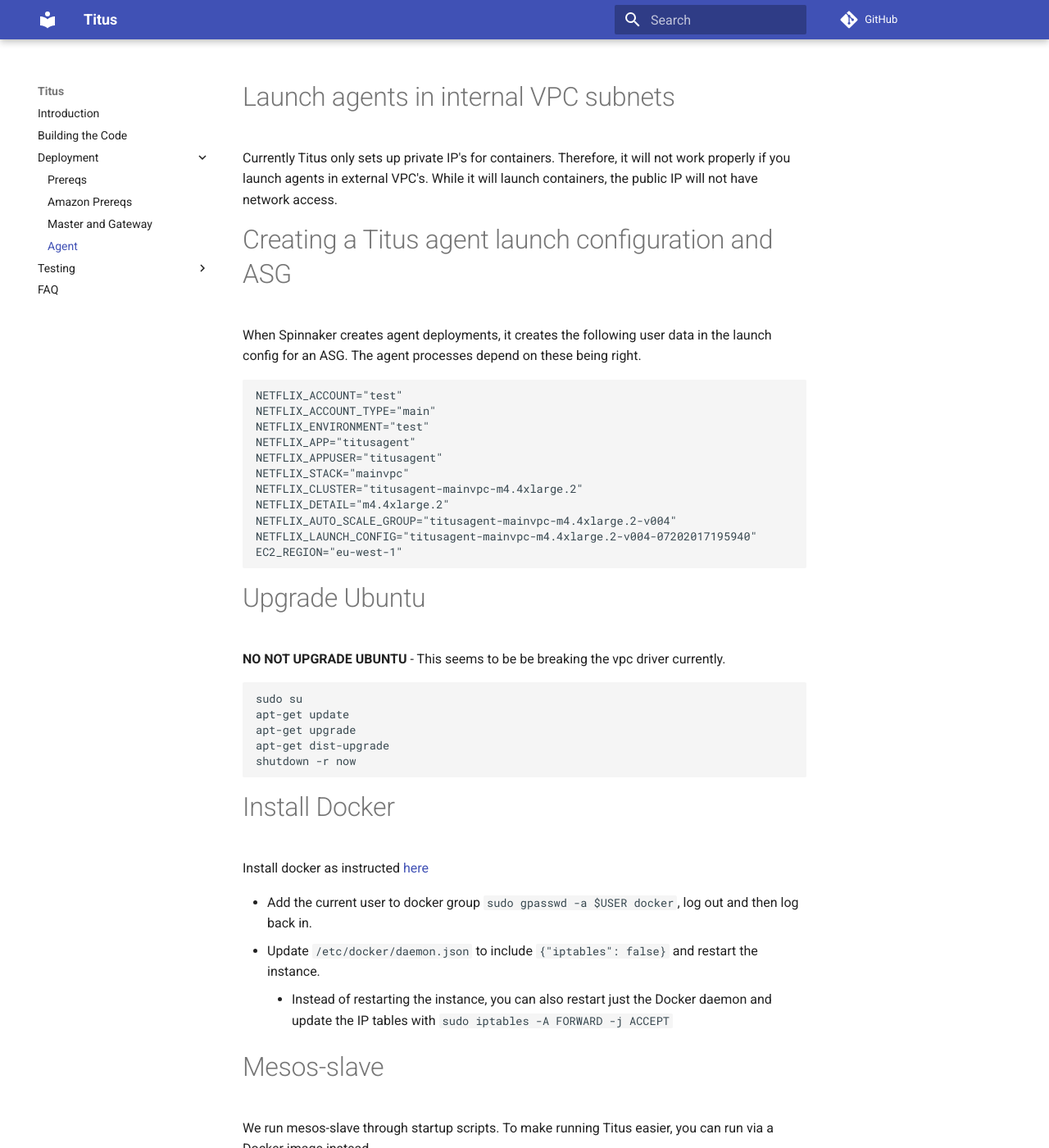
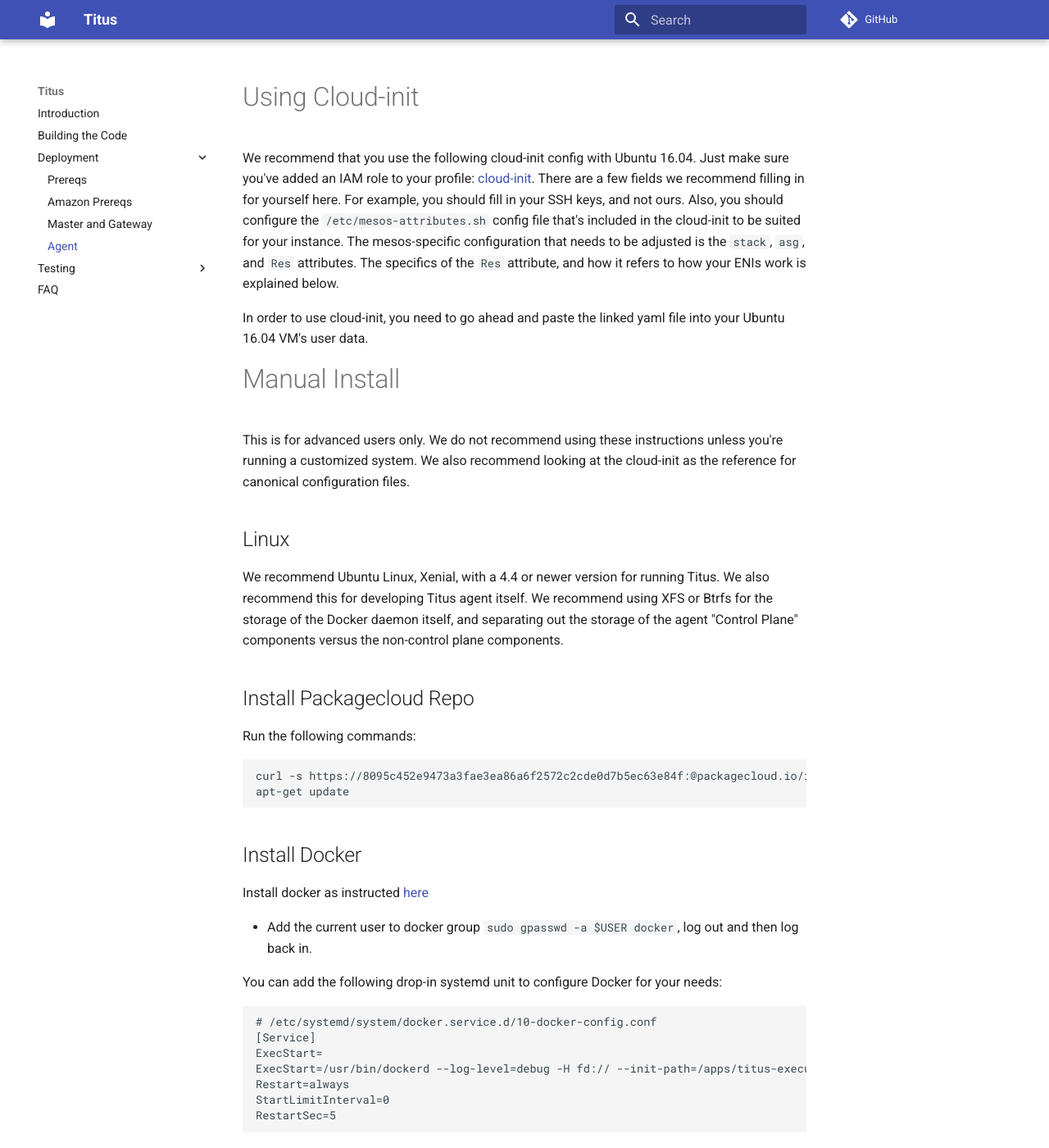
Before and after one commit to Netflix/titus, an MkDocs documentation site: the page built from docs/docs/install/agent.md, in a window 1280 px wide and 1400 px high. Shown: the whole window at 82% size. Built offline with MkDocs 1.6.1 and Material for MkDocs 9.7.7, drawn with Linux system fonts in a browser that asks for light colours; comment, search, counter and statistics services are not loaded; old or Windows-style settings are respelled for this version of MkDocs; some of the changed text lies outside the part shown.

Commit message:
Add new agent install instructions

````diff
--- a/docs/docs/install/agent.md
+++ b/docs/docs/install/agent.md
@@ -1,60 +1,166 @@
-# Launch agents in internal VPC subnets
-Currently Titus only sets up private IP's for containers. Therefore, it will not work properly if you launch
-agents in external VPC's. While it will launch containers, the public IP will not have network access.
+# Using Cloud-init
+We recommend that you use the following cloud-init config with Ubuntu 16.04. Just make sure you've added an IAM role to your profile: [cloud-init](cloud-init.yml). There are a few fields we recommend filling in for yourself here. For example, you should fill in your SSH keys, and not ours. Also, you should configure the `/etc/mesos-attributes.sh` config file that's included in the cloud-init to be suited for your instance. The mesos-specific configuration that needs to be adjusted is the `stack`, `asg`, and `Res` attributes. The specifics of the `Res` attribute, and how it refers to how your ENIs work is explained below.
 
-# Creating a Titus agent launch configuration and ASG
-When Spinnaker creates agent deployments, it creates the following user data in the launch config for an ASG. The
-agent processes depend on these being right.
+In order to use cloud-init, you need to go ahead and paste the linked yaml file into your Ubuntu 16.04 VM's user data.
+
+# Manual Install
+This is for advanced users only. We do not recommend using these instructions unless you're running a customized system. We also recommend looking at the cloud-init as the reference for canonical configuration files.
+
+
+## Linux
+We recommend Ubuntu Linux, Xenial, with a 4.4 or newer version for running Titus. We also recommend this for developing Titus agent itself. We recommend using XFS or Btrfs for the storage of the Docker daemon itself, and separating out the storage of the agent "Control Plane" components versus the non-control plane components.
+
+## Install Packagecloud Repo
+Run the following commands:
+
 ```
-NETFLIX_ACCOUNT="test"
-NETFLIX_ACCOUNT_TYPE="main"
-NETFLIX_ENVIRONMENT="test"
-NETFLIX_APP="titusagent"
-NETFLIX_APPUSER="titusagent"
-NETFLIX_STACK="mainvpc"
-NETFLIX_CLUSTER="titusagent-mainvpc-m4.4xlarge.2"
-NETFLIX_DETAIL="m4.4xlarge.2"
-NETFLIX_AUTO_SCALE_GROUP="titusagent-mainvpc-m4.4xlarge.2-v004"
-NETFLIX_LAUNCH_CONFIG="titusagent-mainvpc-m4.4xlarge.2-v004-07202017195940"
-EC2_REGION="eu-west-1"
+curl -s https://8095c452e9473a3fae3ea86a6f2572c2cde0d7b5ec63e84f:@packagecloud.io/install/repositories/netflix/titus/script.deb.sh | sudo bash
+apt-get update
 ```
 
-# Upgrade Ubuntu
-**NO NOT UPGRADE UBUNTU** - This seems to be be breaking the vpc driver currently.
-```
-sudo su
-apt-get update
-apt-get upgrade
-apt-get dist-upgrade
-shutdown -r now
-```
 
-# Install Docker
+## Install Docker
 Install docker as instructed [here](https://docs.docker.com/engine/installation/linux/docker-ce/ubuntu/#install-using-the-repository)
 
 * Add the current user to docker group `sudo gpasswd -a $USER docker`, log out and then log back in.
-* Update `/etc/docker/daemon.json` to include `{"iptables": false}` and restart the instance.
-    * Instead of restarting the instance, you can also restart just the Docker daemon and update the IP tables with `sudo iptables -A FORWARD -j ACCEPT`
 
-# Mesos-slave
-We run mesos-slave through startup scripts. To make running Titus easier, you can run via a Docker image instead.
+You can add the following drop-in systemd unit to configure Docker for your needs:
 
-* `docker run --rm --name mesosslave -v /apps/:/apps/ -v /etc/titus-executor/:/etc/titus-executor/ -v /var/run/docker.sock:/var/run/docker.sock --privileged --net=host -d mesosphere/mesos-slave:1.0.1-2.0.93.ubuntu1404 mesos-slave --master=zk://172.31.43.195:2181/titus/mainvpc/mesos --log_dir=/var/log/mesos/ --work_dir=/apps/mesos --logging_level=INFO --resources="network:1000" --attributes="region:hackday;asg:titusagent-m4.xlarge;stack:hackday;zone:hackdayd;itype:m4.xlarge;cluster:titusagent-hackday;id:l-deadbeef;res:ResourceSet-ENIs-7-29"`
-    * **TODO**: integrate gen_env.sh
+```
+# /etc/systemd/system/docker.service.d/10-docker-config.conf
+[Service]
+ExecStart=
+ExecStart=/usr/bin/dockerd --log-level=debug -H fd:// --init-path=/apps/titus-executor/bin/tini-static --iptables=false --storage-driver=overlay2
+Restart=always
+StartLimitInterval=0
+RestartSec=5
+```
+
+You should also configure the Docker TCP Proxy, with the following systemd units:
+### docker-tcp-proxy.service
+```
+# /lib/systemd/system/docker-tcp-proxy.service
+[Unit]
+Description=Docker Unix Socket TCP Proxy
+Requires=docker.socket
+Requires=docker-tcp-proxy.socket
+After=docker.socket
+After=docker-tcp-proxy.socket
+
+[Service]
+ExecStart=/lib/systemd/systemd-socket-proxyd /var/run/docker.sock
+
+[Install]
+WantedBy=multi-user.target
+```
+### docker-tcp-proxy.socket
+```
+# /lib/systemd/system/docker-tcp-proxy.socket
+[Unit]
+Requires=docker.socket
+After=docker.socket
+
+[Socket]
+ListenStream=0.0.0.0:4243
+
+[Install]
+WantedBy=sockets.target
+```
+Once you've done this, we recommend restarting docker, enabling these systemd units to restart on every boot.
+
+# Mesos-agent
+You can download Mesos from Mesosphere's OSS site here: https://open.mesosphere.com/downloads/mesos/#apache-mesos-1.1.3, we recommend installing 1.1.3. You can download the deb directly [http://repos.mesosphere.com/ubuntu/pool/main/m/mesos/mesos_1.1.3-2.0.1.ubuntu1604_amd64.deb](here).
+
+Unfortunately, Mesos does not come with a systemd unit file out of the box, so we have one that you can adapt to your own needs:
+```
+# /lib/systemd/system/mesos-agent.service
+[Unit]
+Description=Mesos
+Wants=docker.service
+After=docker.service
+Conflicts=halt.target shutdown.target sigpwr.target
+
+[Service]
+ExecStartPre=/bin/mkdir -p /var/lib/mesos
+EnvironmentFile=/etc/mesos-agent.config
+ExecStart=/usr/sbin/mesos-agent
+ExecStopPost=/bin/rm -rf /var/lib/mesos/meta/slaves/latest
+Restart=always
+StartLimitInterval=0
+RestartSec=5
+LimitNOFILE=65535
+KillMode=mixed
+KillSignal=SIGUSR1
+
+[Install]
+WantedBy=multi-user.target
+```
+
+Our `/etc/mesos-agent.config` includes the following:
+
+```
+MESOS_MASTER=zk://1.1.1.1:2181,2.2.2.2:2181/titus/devvpc7/mesos
+MESOS_PORT=7101
+MESOS_RECOVER=reconnect
+MESOS_WORK_DIR=/var/lib/mesos
+MESOS_STRICT=false
+MESOS_RESOURCES=ports:[7150-7200];mem:230400;disk:523264;network:9000
+MESOS_ATTRIBUTES=region:us-east-1;asg:titusagent-devvpc7-r4.8xlarge-v072;stack:devvpc7;zone:us-east-1c;itype:r4.8xlarge;cluster:titusagent-devvpc7-r4.8xlarge;id:i-0d736710f99b183f1;res:ResourceSet-ENIs-7-29;distcodename:xenial;distrelease:16.04
+```
+Of course, adapt the configuration file to your needs. The Mesos attributes are broken down as below:
+
+* region: AWS region
+* asg: AWS ASG name
+* stack: Which (isolated) Titus environment
+* zone: Which AWS availabilityzone
+* itype: What AWS instance type
+* cluster: This is an internal naming convention of titusagent-${stack}-${custom}
+* id: EC2 instance identifier
+* res: Special construction to signal to the Titus master how many ENIs this instance type can handle, for example "ResourceSet-ENIs-7-29", means that this machine can have 7 additional ENIs, and 29 IPs per ENI.
+
+
+# VPC Driver
+Install the VPC Driver from the repo. The name of the package is `titus-vpc-driver`.
+* Add `net.ifnames=0` to GRUB_CMDLINE_LINUX= in `/etc/default/grub` and then run `sudo update-grub`.
+* Remove the `/etc/udev/rules.d/70-persistent-net.rules` file and then run `sudo reboot`.
+* After reboot, the default interface should be named `eth0` instead of the previous `ens3`.
+
 
 # titus-executor
-* dpkg -i titus-agent_0.0.1-1_all.deb
+Install the VPC Driver from the repo. The name of the package is `titus-executor`.
 
-# titus-vpc-driver
-* dpkg -i --force-overwrite titus-vpc-driver_0.0.1-1_all.deb
-    * We use `--force-overwrite` flag to ensure all files are updated.
-* Setup networking so that interface names use the legacy `eth` prefix convention.
-    * Add `net.ifnames=0` to GRUB_CMDLINE_LINUX= in `/etc/default/grub` and then run `sudo update-grub`.
-    * Remove the `/etc/udev/rules.d/70-persistent-net.rules` file and then run `sudo reboot`.
-    * After reboot, the default interface should be named `eth0` instead of the previous `ens3`.
-* Run `sudo /apps/titus-vpc-driver/bin/run` to start the driver. Since all of the other
-  components are in the host network, it should be fine to run it from the host.
+You need to configure it with a configuration file at `/etc/titus-executor/config.json`. The configuration file looks like below:
 
-# titus-metadata-service
-* dpkg -i titus-metadata-service_0.0.1-1_all.deb
-* Run `sudo /apps/titus-metadata-service/bin/run` to start the proxy
+```
+{
+  "stack": "mainvpc",
+  "docker": {
+    "host": "tcp://127.0.0.1:4243",
+    "registry": "docker.io"
+  },
+  "uploaders": {
+     },
+  "env": {
+    "copiedFromHost": [
+      "NETFLIX_ENVIRONMENT",
+      "NETFLIX_ACCOUNT",
+      "NETFLIX_STACK",
+      "EC2_INSTANCE_ID",
+      "EC2_REGION",
+      "EC2_AVAILABILITY_ZONE",
+      "EC2_OWNER_ID",
+      "EC2_VPC_ID",
+      "EC2_RESERVATION_ID"
+    ],
+    "hardCoded": {
+      "NETFLIX_APPUSER": "appuser",
+      "EC2_DOMAIN": "amazonaws.com"
+    }
+  },
+  "statusCheckFrequency": "10s",
+  "useNewNetworkDriver": true,
+  "usePrivilegedTasks": false,
+  "useMetatron": true,
+  "logsTmpDir": "/var/lib/titus-container-logs"
+}
+```
````
Also changed, not shown: docs/docs/install/cloud-init.yml (added, +205 -0 lines).
